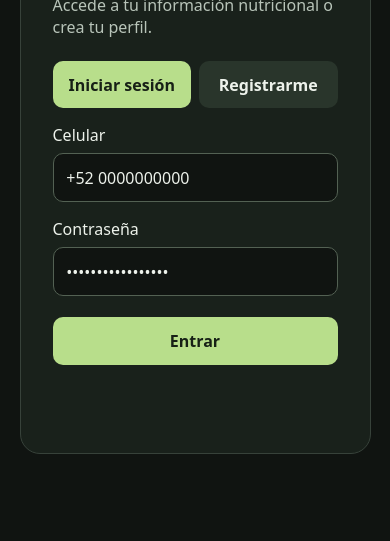
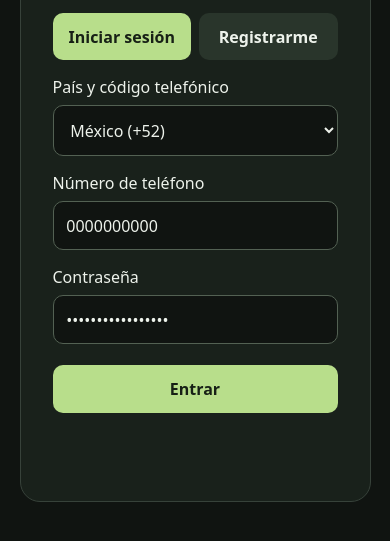
Before and after one commit to Denniris8/nutri, a plain HTML site: page nutri/html/login.html in a window 390 px wide. Shown: the part 239-780 px from the top of the page. Drawn offline with Linux system fonts and the light colour scheme.

Commit message:
feat: show app version and split login phone

```diff
--- a/nutri/html/login.html
+++ b/nutri/html/login.html
@@ -33,8 +33,44 @@
       <button type="button" data-mode="register" aria-pressed="false">Registrarme</button>
     </div>
     <form id="loginForm">
-      <label for="loginCelular">Celular</label>
-      <input id="loginCelular" name="celular" type="tel" autocomplete="tel" placeholder="+52 81 1234 5678" required>
+      <label for="loginCountryCode">País y código telefónico</label>
+      <select id="loginCountryCode" name="country" required>
+        <option value="MX" data-dial-code="+52" selected>México (+52)</option>
+        <option value="AR" data-dial-code="+54">Argentina (+54)</option>
+        <option value="AU" data-dial-code="+61">Australia (+61)</option>
+        <option value="BO" data-dial-code="+591">Bolivia (+591)</option>
+        <option value="BR" data-dial-code="+55">Brasil (+55)</option>
+        <option value="CA" data-dial-code="+1">Canadá (+1)</option>
+        <option value="CL" data-dial-code="+56">Chile (+56)</option>
+        <option value="CN" data-dial-code="+86">China (+86)</option>
+        <option value="CO" data-dial-code="+57">Colombia (+57)</option>
+        <option value="CR" data-dial-code="+506">Costa Rica (+506)</option>
+        <option value="CU" data-dial-code="+53">Cuba (+53)</option>
+        <option value="EC" data-dial-code="+593">Ecuador (+593)</option>
+        <option value="SV" data-dial-code="+503">El Salvador (+503)</option>
+        <option value="ES" data-dial-code="+34">España (+34)</option>
+        <option value="US" data-dial-code="+1">Estados Unidos (+1)</option>
+        <option value="PH" data-dial-code="+63">Filipinas (+63)</option>
+        <option value="FR" data-dial-code="+33">Francia (+33)</option>
+        <option value="DE" data-dial-code="+49">Alemania (+49)</option>
+        <option value="GT" data-dial-code="+502">Guatemala (+502)</option>
+        <option value="HN" data-dial-code="+504">Honduras (+504)</option>
+        <option value="IN" data-dial-code="+91">India (+91)</option>
+        <option value="IT" data-dial-code="+39">Italia (+39)</option>
+        <option value="JP" data-dial-code="+81">Japón (+81)</option>
+        <option value="NI" data-dial-code="+505">Nicaragua (+505)</option>
+        <option value="PA" data-dial-code="+507">Panamá (+507)</option>
+        <option value="PY" data-dial-code="+595">Paraguay (+595)</option>
+        <option value="PE" data-dial-code="+51">Perú (+51)</option>
+        <option value="PT" data-dial-code="+351">Portugal (+351)</option>
+        <option value="PR" data-dial-code="+1">Puerto Rico (+1)</option>
+        <option value="GB" data-dial-code="+44">Reino Unido (+44)</option>
+        <option value="DO" data-dial-code="+1">República Dominicana (+1)</option>
+        <option value="UY" data-dial-code="+598">Uruguay (+598)</option>
+        <option value="VE" data-dial-code="+58">Venezuela (+58)</option>
+      </select>
+      <label for="loginCelular">Número de teléfono</label>
+      <input id="loginCelular" name="celular" type="tel" inputmode="numeric" autocomplete="tel-national" placeholder="81 1234 5678" required>
       <label for="loginPassword">Contraseña</label>
       <input id="loginPassword" name="password" type="password" autocomplete="current-password" required>
       <button type="submit">Entrar</button>
@@ -102,6 +138,6 @@
     <p id="errorMessage" role="alert" aria-live="polite"></p>
   </main>
   <div id="appNoticeDialog" class="app-notice" popover="manual"><div class="app-notice-row"><p id="appNoticeText" role="status" aria-live="polite"></p><button id="appNoticeClose" type="button" aria-label="Cerrar aviso">×</button></div></div>
-  <script src="/onboarding-flow.js?v=calendar-day-3" defer></script>
+  <script src="/onboarding-flow.js?v=login-phone-e164" defer></script>
 </body>
 </html>
--- a/nutri/html/onboarding-flow.js
+++ b/nutri/html/onboarding-flow.js
@@ -540,7 +540,7 @@ try {
 } catch {}
 
 if (loginForm) {
-  document.querySelector('#loginCelular').value = '+52 0000000000';
+  document.querySelector('#loginCelular').value = '0000000000';
   document.querySelector('#loginPassword').value = demoPassword;
 }
 
@@ -576,7 +576,10 @@ loginForm?.addEventListener('submit', async (event) => {
   try {
     const response = await fetch('/api/auth/login', {
       method: 'POST', credentials: 'same-origin', headers: { 'Content-Type': 'application/json' },
-      body: JSON.stringify({ phone: document.querySelector('#loginCelular').value, password: document.querySelector('#loginPassword').value }),
+      body: JSON.stringify({
+        phone: `${document.querySelector('#loginCountryCode').selectedOptions[0].dataset.dialCode}${document.querySelector('#loginCelular').value.replace(/\D/g, '')}`,
+        password: document.querySelector('#loginPassword').value,
+      }),
     });
     if (!response.ok) {
       const result = await response.json();
--- a/nutri/html/server.js
+++ b/nutri/html/server.js
@@ -22,6 +22,7 @@ const scrypt = promisify(scryptCallback);
 const sessionCookie = 'nutri_session';
 const sessionSeconds = 8 * 60 * 60;
 const termsVersion = 1;
+const appVersion = readFileSync(path.join(__dirname, '..', 'VERSION'), 'utf8').trim();
 const bodyLimit = 32768;
 const loginLimit = 10;
 const registrationLimit = 5;
@@ -1106,7 +1107,8 @@ SELECT JSON_OBJECT('days',${days},'current',JSON_OBJECT(
       }
     }
     try {
-      const body = await readFile(path.join(__dirname, files.get(pathname)));
+      let body = await readFile(path.join(__dirname, files.get(pathname)));
+      if (pathname === '/dashboard_nutricional.html') body = Buffer.from(body.toString().replace('__APP_VERSION__', appVersion));
       response.writeHead(200, { 'Content-Type': contentTypes[path.extname(files.get(pathname))], 'Content-Length': body.length, 'Cache-Control': 'no-store' });
       response.end(request.method === 'HEAD' ? undefined : body);
     } catch { response.writeHead(500).end('Internal server error'); }
```
Also changed, not shown: nutri/AGENTS.md (+1 -0 lines), nutri/html/dashboard_nutricional.html (+1 -0 lines), nutri/html/onboarding-flow.test.js (+5 -2 lines), nutri/log.md (+5 -0 lines), 1 other file.
